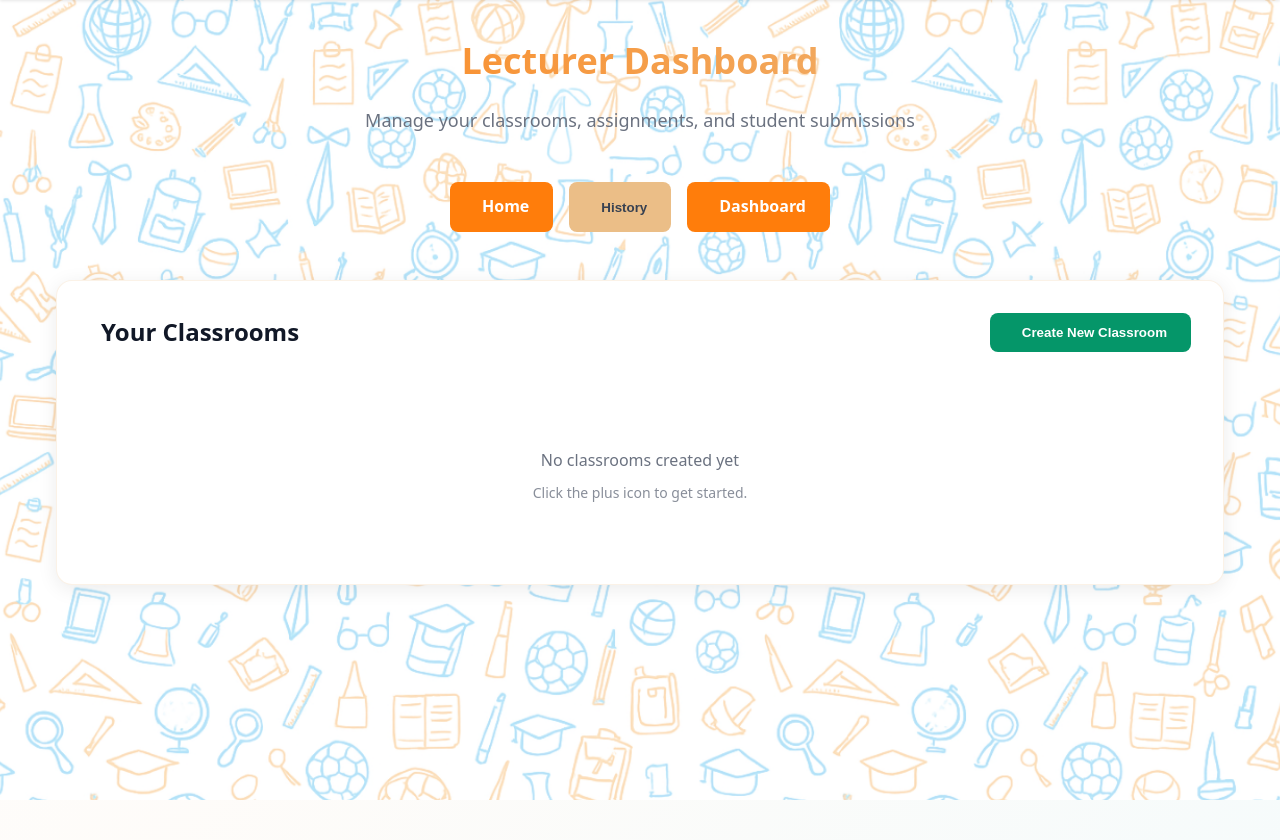
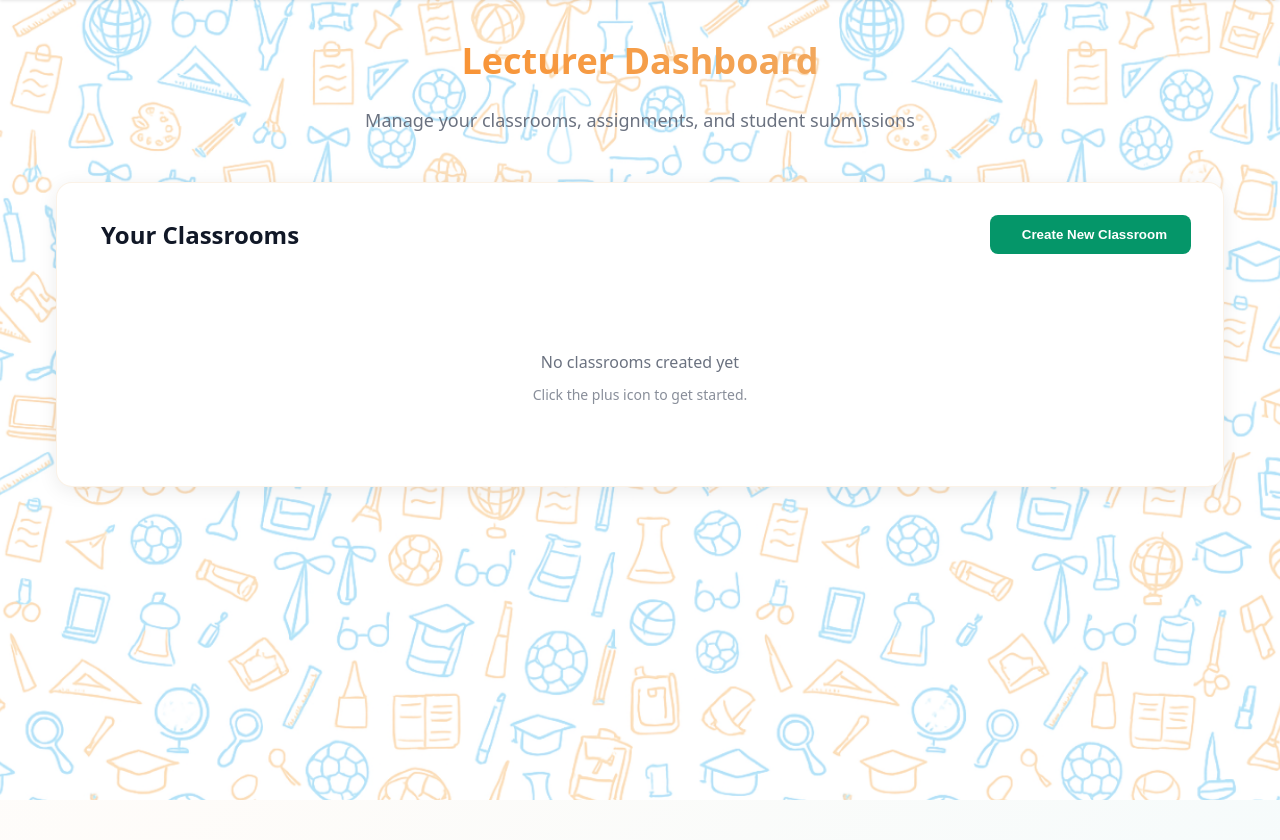
Before and after one commit to atqhftnh/copycat-checker, a Django app: page /lecturer/dashboard/ in a window 1280 px wide. Shown: the part 66-906 px from the top of the page. Run offline with Django 3.2, Linux system fonts and the light colour scheme; the visitor is signed in with stand-in values (Sample User, id 1); data that the repository does not hold is empty; parts of the project's set-up code (start-up, migrations or seed data) failed here and were passed over.

Commit message:
Remove nav buttons

```diff
--- a/plag/templates/plag/static/lecturer_module.html
+++ b/plag/templates/plag/static/lecturer_module.html
@@ -451,17 +451,6 @@ Lecturer Dashboard - CopyCat Checker
             </p>
         </div>
 
-        <!-- Navigation Buttons -->
-        <div class="nav-buttons">
-            <a href="{% url 'homepage' %}" class="nav-btn primary">
-                <i class="fas fa-home"></i> Home
-            </a>
-            <button class="nav-btn"><i class="fas fa-history"></i> History</button>
-            <a href="{% url 'lecturer_dashboard' %}" class="nav-btn primary">
-                <i class="fas fa-chalkboard-teacher"></i> Dashboard
-            </a>
-        </div>
-
         <!-- Classroom Section -->
         <div class="classroom-section">
             <div class="section-header">
```
Also changed, not shown: plag/templates/plag/static/index.html (+0 -7 lines).
